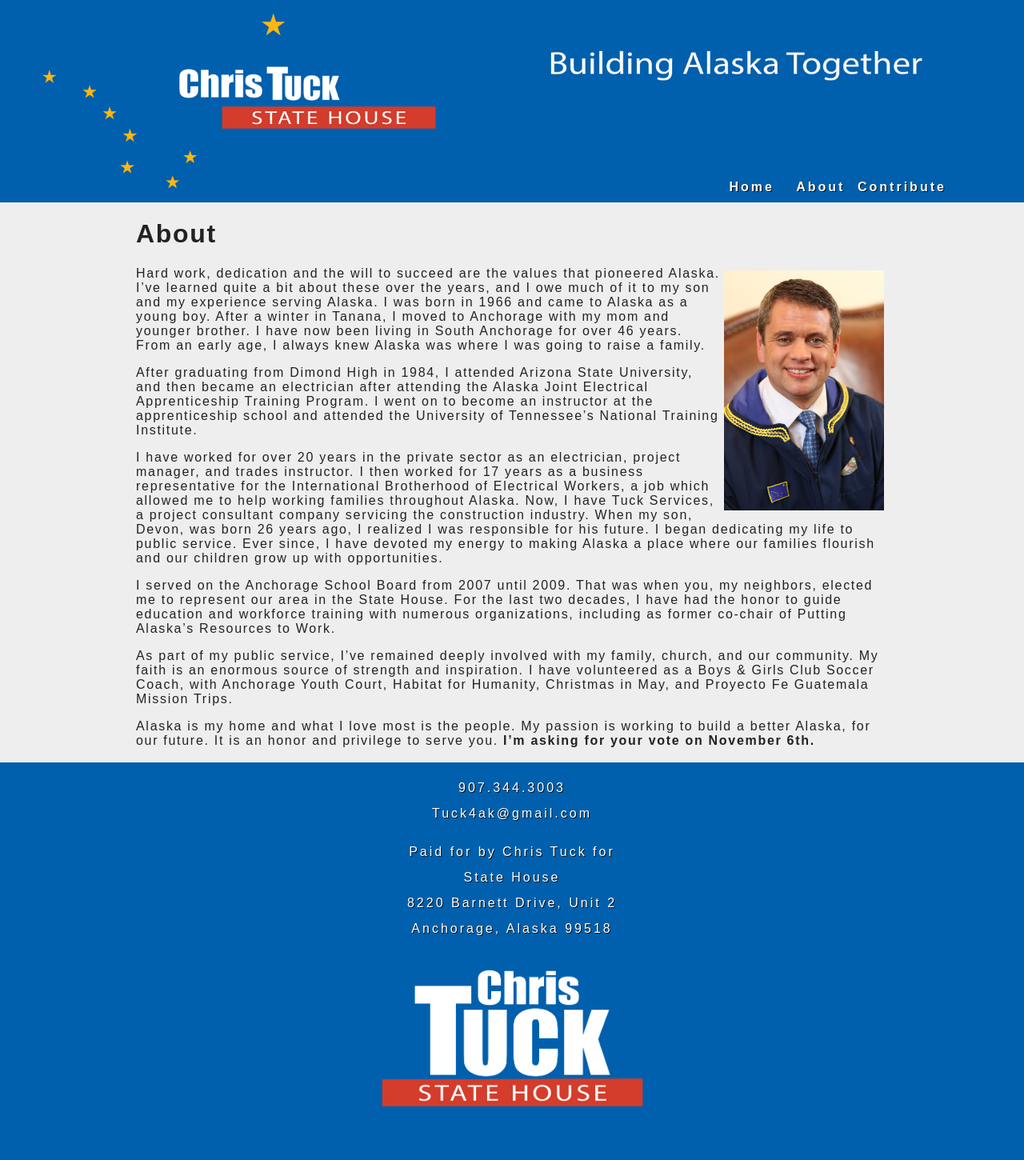
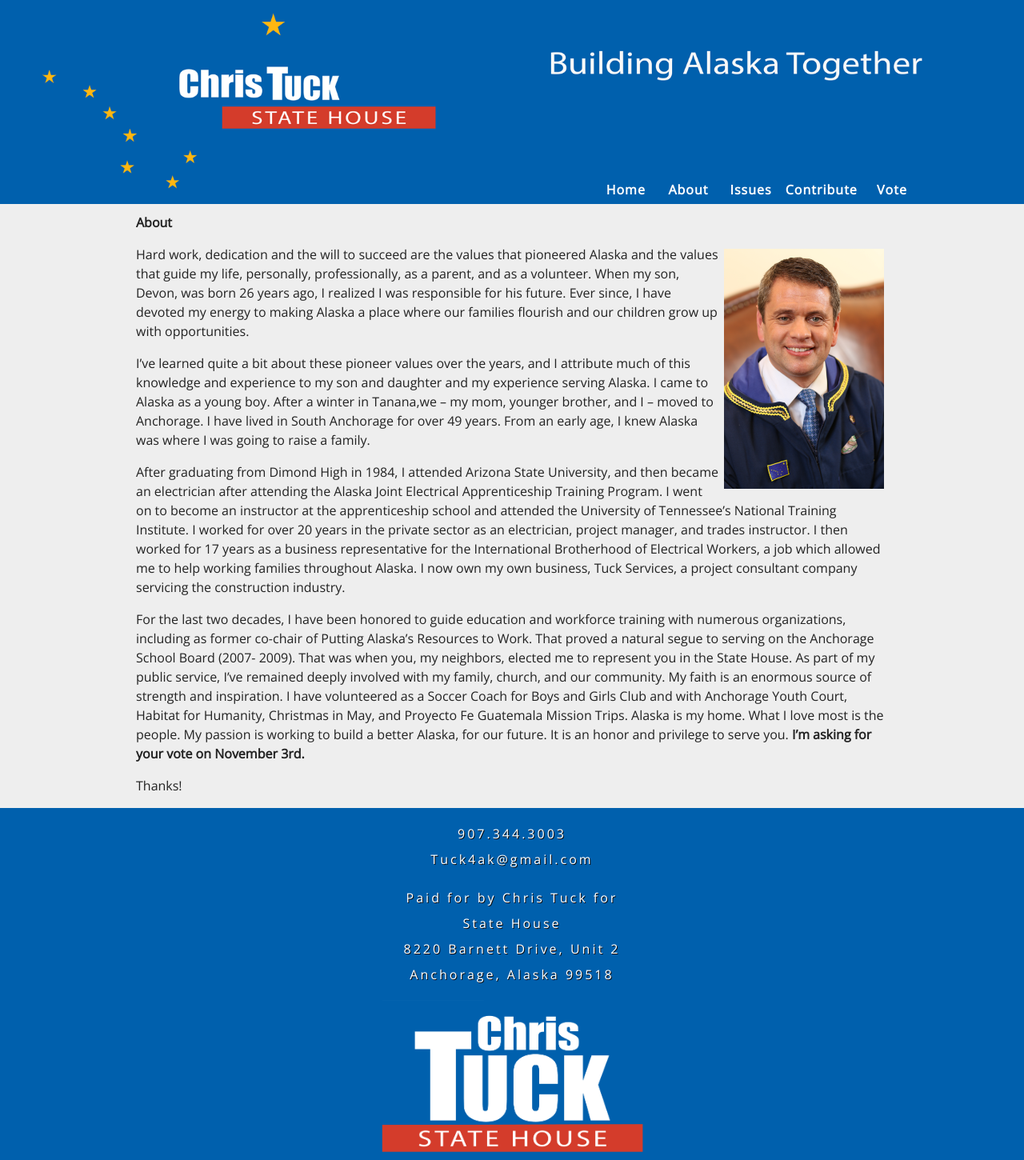
Before and after one commit to TaylorHuston/TuckForAlaska, a Jekyll site: the page built from about.md, in a window 1280 px wide. Shown: the whole page at 80% size. Built offline with Jekyll 4.4.1, drawn with Linux system fonts in a browser that asks for light colours; before the commit the page ends 1393 px from its top, so only the background shows below that.

Commit message:
Better mobile styling

```diff
--- a/_data/nav.yml
+++ b/_data/nav.yml
@@ -2,5 +2,9 @@
   link: /
 - name: About
   link: /about.html
+- name: Issues
+  link: /issues.html
 - name: Contribute
-  link: https://secure.actblue.com/donate/chris-tuck-for-state-house-1
+  link: /contribute.html
+- name: Vote
+  link: /vote.html
--- a/_layouts/default.html
+++ b/_layouts/default.html
@@ -5,6 +5,7 @@
     <meta charset="utf-8">
     <title>{{ page.title }}</title>
     <link rel="stylesheet" href="/assets/css/styles.css">
+    <link href="https://fonts.googleapis.com/css2?family=Open+Sans&display=swap" rel="stylesheet">
   </head>
   <body>
       <header>
@@ -21,6 +22,5 @@
           </div>
       </div>
        {% include foot.html %}
-
   </body>
 </html>
--- a/_sass/main.scss
+++ b/_sass/main.scss
@@ -5,12 +5,12 @@
 }
 
 body {
-    font-family: sans-serif;
-    font-size: 14px;
-    margin: 0;
-    letter-spacing: 1.5px;
+     margin: 0;
+    font-family: 'Open Sans', sans-serif;
+    font-size: 13px;
+    font-weight: 400;
+    line-height: 1.5;
 }
-
 
 .top {
     position: relative;
@@ -21,8 +21,6 @@
     }
 
     nav {
-        position: absolute;
-        right: 10%;
         bottom: 0;
         text-align: right;
         margin: 0;
@@ -40,13 +38,15 @@
 
                 a {
                     display: inline-block;
-                    width: 80px;
-                    padding: 10px 0;
+                    //min-width: 70px;
+                    padding: 2px;
                     color: white;
                     font-weight: bold;
                     text-decoration: none;
-                    text-shadow: 1px 1px #111111;
-                    letter-spacing: 3px;
+                    letter-spacing: 1px;
+                }
+                a:hover {
+                    background-color: rgba(0,0,0,.1);
                 }
             }
         }
@@ -56,19 +56,44 @@
 .main {
     width: 100%;
 
+    h1 {
+        font-size: 16px;
+    }
+
     .container {
         max-width: 1000px;
         margin: 0 auto;
         padding: 0 30px;
     }
+
+    .headshot {
+        display: none;
+    }
+
+    .contact {
+        clear: both;
+        .left {
+            display: inline-block;
+            width: 180px;
+        }
+        .right {
+            display: inline-block;
+            width: 220px;
+            border-bottom: 1px solid black;
+        }
+    }
+
+    a {
+        color: blue;
+        font-weight: 600;
+        text-decoration: none;
+        :visited {
+            color: blue;
+        }
+    }
 }
 
-.headshot {
-    float: right;
-    width: 30%;
-    max-width: 200px;
-    padding: 5px;
-}
+
 
 
 footer {
@@ -99,33 +124,49 @@
     }
 }
 
-@media screen and (min-width: 1200px) {
+@media screen and (min-width: 800px) {
 
     body {
-        font-family: sans-serif;
         font-size: 16px;
         margin: 0;
-        letter-spacing: 1.7px;
     }
 
     .top {
         max-height: 280px;
         width: 100%;
         max-width: 1400px;
+
+        nav {
+            position: absolute;
+            right: 10%;
+            bottom: 4px;
+            text-align: right;
+            margin: 0;
+            padding: 0;
+
+            a {
+                min-width: 70px;
+                padding: 10px 5px;
+                color: white;
+                letter-spacing: 2px;
+            }
+            a:hover {
+                background-color: rgba(0,0,0,.1);
+            }
+        }
     }
 
     .main {
         .container {
             min-height: 700px;
         }
-
-    }
-
-    .headshot {
-        position: relative;
-        //margin: 5px;
-        width: 200px;
-        //right: -40px;
+        .headshot {
+            display: block;
+            float: right;
+            width: 30%;
+            max-width: 200px;
+            padding: 5px;
+        }
     }
 
     footer {
--- a/about.md
+++ b/about.md
@@ -4,35 +4,16 @@
 ---
 <img class="headshot" src="assets/images/headshot-small.png">
 
-Hard work, dedication and the will to succeed are the values that pioneered Alaska. I’ve learned quite
-a bit about these over the years, and I owe much of it to my son and my experience serving Alaska.
-I was born in 1966 and came to Alaska as a young boy. After a winter in Tanana, I moved to
-Anchorage with my mom and younger brother. I have now been living in South Anchorage for over
-46 years. From an early age, I always knew Alaska was where I was going to raise a family.
+Hard work, dedication and the will to succeed are the values that pioneered Alaska and the values that guide my life, personally, professionally, as a parent, and as a volunteer. When my son, Devon, was born 26 years ago, I realized I was responsible for his future. Ever since, I have devoted my energy to making Alaska a place where our families flourish and our children grow up with opportunities.
 
-After graduating from Dimond High in 1984, I attended Arizona State University, and then became
-an electrician after attending the Alaska Joint Electrical Apprenticeship Training Program. I went on
-to become an instructor at the apprenticeship school and attended the University of Tennessee’s
-National Training Institute.
+I’ve learned quite a bit about these pioneer values over the years, and I attribute much of this knowledge and experience to my son and daughter and my experience serving Alaska.
+I came to Alaska as a young boy. After a winter in Tanana,we – my mom, younger brother, and I – moved to Anchorage. I have lived in South Anchorage for over 49 years. From an early age, I knew Alaska was where I was going to raise a family.
 
-I have worked for over 20 years in the private sector as an electrician, project manager, and trades
-instructor. I then worked for 17 years as a business representative for the International Brotherhood
-of Electrical Workers, a job which allowed me to help working families throughout Alaska. Now, I
-have Tuck Services, a project consultant company servicing the construction industry.
-When my son, Devon, was born 26 years ago, I realized I was responsible for his future. I began
-dedicating my life to public service. Ever since, I have devoted my energy to making Alaska a place
-where our families flourish and our children grow up with opportunities.
+After graduating from Dimond High in 1984, I attended Arizona State University, and then became an electrician after attending the Alaska Joint Electrical Apprenticeship Training Program. I went on to become an instructor at the apprenticeship school and attended the University of Tennessee’s National Training Institute.
+I worked for over 20 years in the private sector as an electrician, project manager, and trades instructor. I then worked for 17 years as a business representative for the International Brotherhood of Electrical Workers, a job which allowed me to help working families throughout Alaska. I now own my own business, Tuck Services, a project consultant company servicing the construction industry.
 
-I served on the Anchorage School Board from 2007 until 2009. That was when you, my neighbors,
-elected me to represent our area in the State House. For the last two decades, I have had the honor to
-guide education and workforce training with numerous organizations, including as former co-chair of
-Putting Alaska’s Resources to Work.
+For the last two decades, I have been honored to guide education and workforce training with numerous organizations, including as former co-chair of Putting Alaska’s Resources to Work. That proved a natural segue to serving on the Anchorage School Board (2007- 2009). That was when you, my neighbors, elected me to represent you in the State House.
+As part of my public service, I’ve remained deeply involved with my family, church, and our community. My faith is an enormous source of strength and inspiration. I have volunteered as a Soccer Coach for Boys and Girls Club and with Anchorage Youth Court, Habitat for Humanity, Christmas in May, and Proyecto Fe Guatemala Mission Trips.
+Alaska is my home. What I love most is the people. My passion is working to build a better Alaska, for our future. It is an honor and privilege to serve you. <strong>I’m asking for your vote on November 3rd.</strong>
 
-As part of my public service, I’ve remained deeply involved with my family, church, and our
-community. My faith is an enormous source of strength and inspiration. I have volunteered as a Boys
-&amp; Girls Club Soccer Coach, with Anchorage Youth Court, Habitat for Humanity, Christmas in May,
-and Proyecto Fe Guatemala Mission Trips.
-
-Alaska is my home and what I love most is the people. My passion is working to build a better
-Alaska, for our future. It is an honor and privilege to serve you. <strong>I’m asking for your vote on
-    November 6th.</strong>
+Thanks!
```
Also changed, not shown: index.md (+5 -21 lines).
